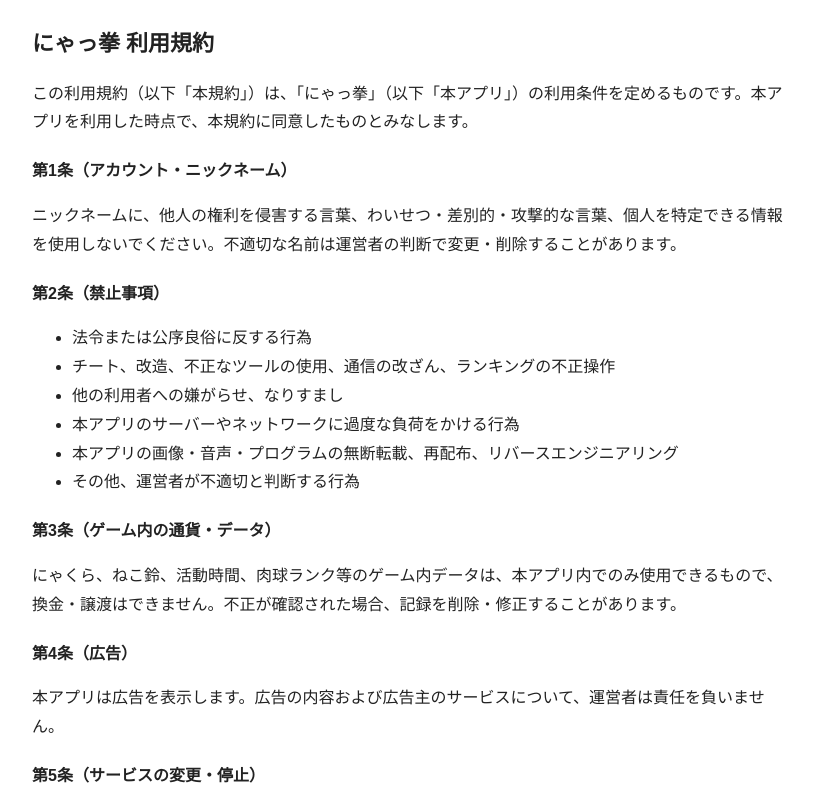
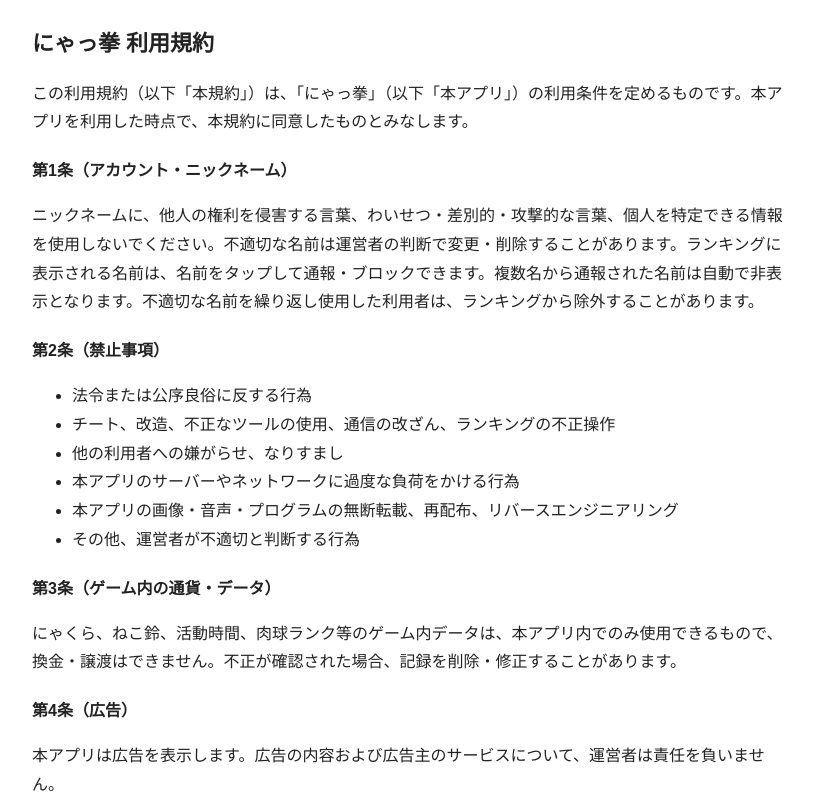
Before and after one commit to tttu732/NYAKKEN, a plain HTML site: page terms.html in a window 1280 px wide. Shown: the top 803 px of the page, without its empty margins (228-1041 px from the left). Drawn offline with Linux system fonts and the light colour scheme.

Commit message:
Update terms.html

```diff
--- a/terms.html
+++ b/terms.html
@@ -1,7 +1,7 @@
 <!DOCTYPE html><html lang="ja"><head><meta charset="utf-8"><meta name="viewport" content="width=device-width,initial-scale=1"><title>利用規約｜にゃっ拳</title><style>body{font-family:sans-serif;max-width:760px;margin:24px auto;padding:0 16px;line-height:1.8;color:#222}h1{font-size:22px}h3{font-size:16px;margin-top:20px}.upd{color:#777}</style></head><body><h1>にゃっ拳 利用規約</h1>
 <p>この利用規約（以下「本規約」）は、「にゃっ拳」（以下「本アプリ」）の利用条件を定めるものです。本アプリを利用した時点で、本規約に同意したものとみなします。</p>
 <h3>第1条（アカウント・ニックネーム）</h3>
-<p>ニックネームに、他人の権利を侵害する言葉、わいせつ・差別的・攻撃的な言葉、個人を特定できる情報を使用しないでください。不適切な名前は運営者の判断で変更・削除することがあります。</p>
+<p>ニックネームに、他人の権利を侵害する言葉、わいせつ・差別的・攻撃的な言葉、個人を特定できる情報を使用しないでください。不適切な名前は運営者の判断で変更・削除することがあります。ランキングに表示される名前は、名前をタップして通報・ブロックできます。複数名から通報された名前は自動で非表示となります。不適切な名前を繰り返し使用した利用者は、ランキングから除外することがあります。</p>
 <h3>第2条（禁止事項）</h3>
 <ul><li>法令または公序良俗に反する行為</li><li>チート、改造、不正なツールの使用、通信の改ざん、ランキングの不正操作</li><li>他の利用者への嫌がらせ、なりすまし</li><li>本アプリのサーバーやネットワークに過度な負荷をかける行為</li><li>本アプリの画像・音声・プログラムの無断転載、再配布、リバースエンジニアリング</li><li>その他、運営者が不適切と判断する行為</li></ul>
 <h3>第3条（ゲーム内の通貨・データ）</h3>
```
